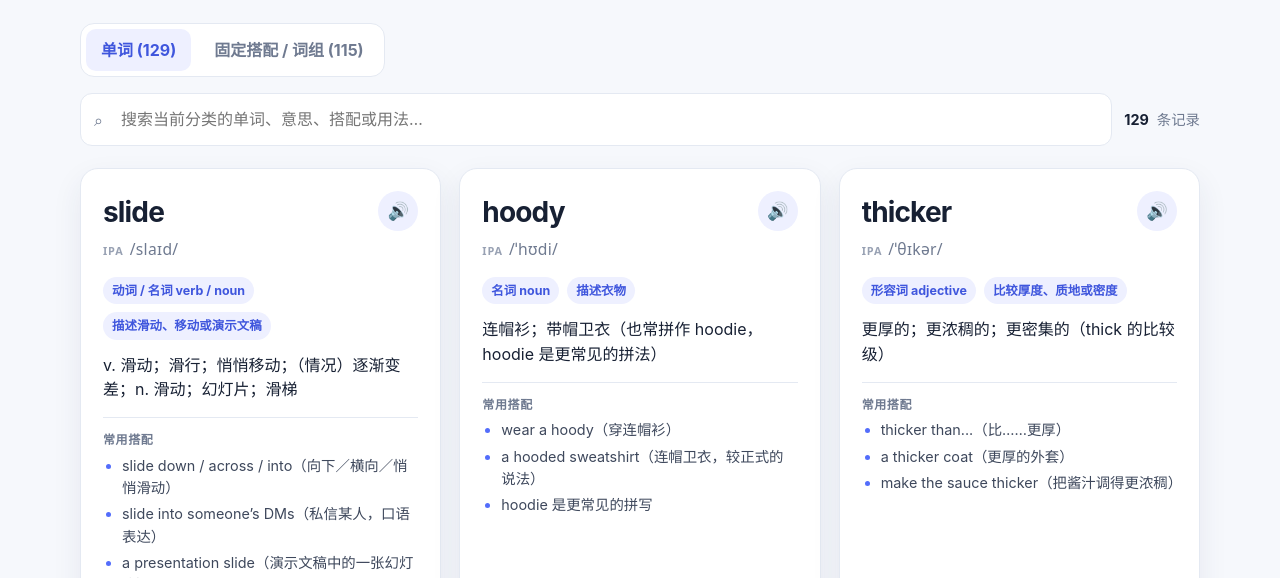
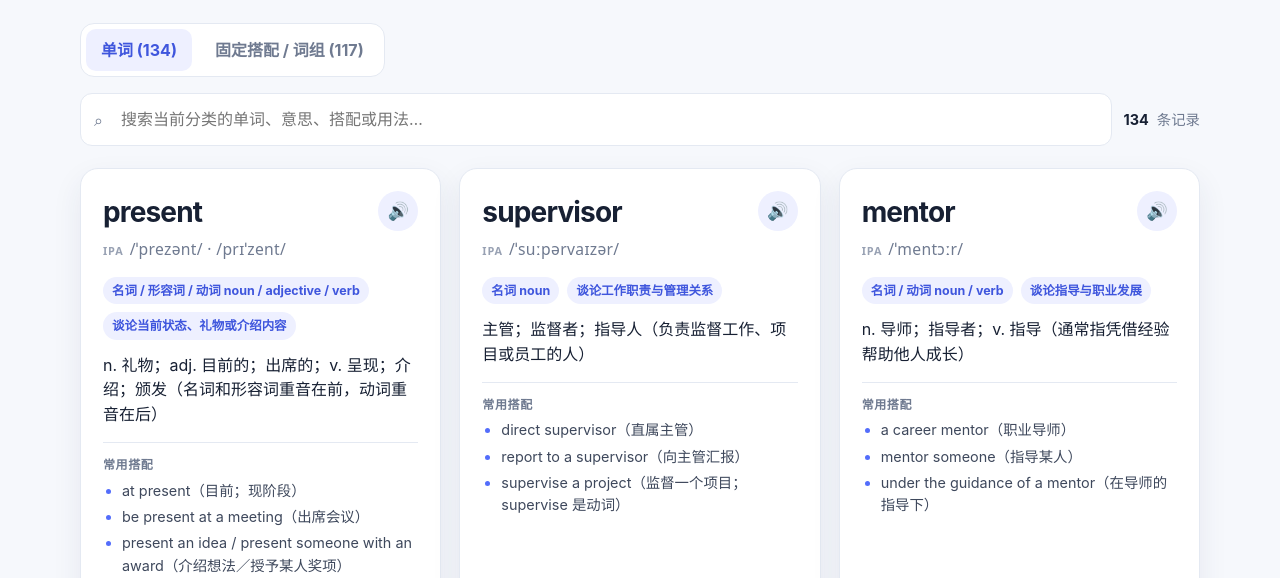
Before and after one commit to Eschngn/EnglishLearning, a plain HTML site: page speaking-notebook.html in a window 1280 px wide. Shown: the part 222-800 px from the top of the page. Drawn offline with Linux system fonts and the light colour scheme.

Commit message:
add new words

```diff
--- a/speaking-notebook.html
+++ b/speaking-notebook.html
@@ -37,6 +37,13 @@
   <script>
     // 数组按添加时间倒序排列（最新的在最前面），显示时直接按数组顺序展示。
     const words = [
+      {type:"word",word:"present",ipa:"/ˈprezənt/ · /prɪˈzent/",part:"名词 / 形容词 / 动词 noun / adjective / verb",meaning:"n. 礼物；adj. 目前的；出席的；v. 呈现；介绍；颁发（名词和形容词重音在前，动词重音在后）",scene:"谈论当前状态、礼物或介绍内容",example:"Everyone present received a small present, and Maya presented the award.",translation:"所有在场的人都收到了一份小礼物，Maya 颁发了奖项。"},
+      {type:"word",word:"supervisor",ipa:"/ˈsuːpərvaɪzər/",part:"名词 noun",meaning:"主管；监督者；指导人（负责监督工作、项目或员工的人）",scene:"谈论工作职责与管理关系",example:"My supervisor helped me set clear goals for the project.",translation:"我的主管帮我为这个项目设定了明确目标。"},
+      {type:"word",word:"mentor",ipa:"/ˈmentɔːr/",part:"名词 / 动词 noun / verb",meaning:"n. 导师；指导者；v. 指导（通常指凭借经验帮助他人成长）",scene:"谈论指导与职业发展",example:"She found a mentor who guided her through her first year at work.",translation:"她找到了一位导师，指导她度过了工作的第一年。"},
+      {type:"word",word:"approach",ipa:"/əˈproʊtʃ/",part:"名词 / 动词 noun / verb",meaning:"n. 方法；方式；接近；v. 接近；着手处理；与……接洽（名词和动词重音均在后）",scene:"讨论解决问题的方法或接近某人／某事",example:"We took a different approach to the problem and approached the client together.",translation:"我们用不同的方法处理这个问题，并一起与客户接洽。"},
+      {type:"word",word:"win-win",ipa:"/ˌwɪn ˈwɪn/",part:"形容词 adjective",meaning:"双赢的；对各方都有利的（常作定语，如 a win-win situation）",scene:"描述互利的结果或安排",example:"Compromising on the schedule was a win-win solution for both teams.",translation:"在时间安排上达成妥协，对两个团队来说都是双赢的解决方案。"},
+      {type:"phrase",word:"I'll be all set",ipa:"/aɪl bi ɔːl set/",part:"短语 expression",meaning:"我就都准备好了；到时我就没问题了（all set 表示准备就绪或所需事项已安排妥当）",scene:"表示准备完成或安排妥当",example:"Give me five more minutes, and I’ll be all set.",translation:"再给我五分钟，我就都准备好了。"},
+      {type:"phrase",word:"weak points",ipa:"/wiːk pɔɪnts/",part:"短语 noun phrase",meaning:"弱点；薄弱环节；不足之处（单数为 weak point）",scene:"分析能力、计划或论证的不足",example:"The review helped us identify the weak points in our plan.",translation:"这次评审帮助我们找出了计划中的薄弱环节。"},
       {type:"phrase",word:"pretty much",ipa:"/ˈprɪti mʌtʃ/",part:"短语 adverbial phrase",meaning:"几乎；差不多；基本上（常用于口语，表示程度很接近或大体如此）",scene:"表达近似程度或概括情况",example:"I’ve pretty much finished packing.",translation:"我差不多已经收拾完行李了。"},
       {type:"phrase",word:"for over a year now",ipa:"/fər ˈoʊvər ə jɪr naʊ/",part:"短语 time expression",meaning:"到现在已经超过一年；常与现在完成时连用，表示从过去持续到现在",scene:"描述持续至今的时间",example:"I’ve been learning English for over a year now.",translation:"到现在我学英语已经一年多了。"},
       {type:"phrase",word:"have / keep / get + noun + to oneself",ipa:"/tə wʌnˈself/",part:"句型 pattern",meaning:"have something to oneself：独自享有某物或拥有自己的时间；keep something to oneself：把某事留在心里、不告诉别人；get something to oneself：获得独自使用某物的机会。反身代词随主语变化（myself / yourself / himself 等）。",scene:"表达独自享有或保守某事",example:"I finally have some time to myself, so I can relax.",translation:"我终于有了属于自己的时间，可以放松一下。"},
@@ -284,6 +291,13 @@
     ];
     // 单词展示高频搭配，词组展示相近表达或常用句型。
     const learningNotes = {
+      "present":["at present（目前；现阶段）","be present at a meeting（出席会议）","present an idea / present someone with an award（介绍想法／授予某人奖项）"],
+      "supervisor":["direct supervisor（直属主管）","report to a supervisor（向主管汇报）","supervise a project（监督一个项目；supervise 是动词）"],
+      "mentor":["a career mentor（职业导师）","mentor someone（指导某人）","under the guidance of a mentor（在导师的指导下）"],
+      "approach":["a different approach to a problem（处理问题的不同方法）","approach someone about something（就某事与某人接洽）","as the deadline approaches（随着截止日期临近）"],
+      "win-win":["a win-win situation（双赢局面）","a win-win solution（双赢的解决方案）","find a win-win outcome（找到互利的结果）"],
+      "I'll be all set":["be all set（准备就绪；一切安排妥当）","I’m all set, thanks（我都准备好了，谢谢／我不需要了，谢谢）","That should be all I need（那些应该就是我需要的全部了）"],
+      "weak points":["identify your weak points（找出自己的弱点）","work on a weak point（改进一个薄弱环节）","weaknesses（弱点；不足，常用复数）"],
       "pretty much":["pretty much the same（几乎一样）","pretty much everyone（几乎所有人）","That’s pretty much it（大致就是这样）"],
       "for over a year now":["I’ve lived here for over a year now（我到现在住在这里一年多了）","for + 时间段：表示持续多久","常与现在完成时或现在完成进行时连用"],
       "have / keep / get + noun + to oneself":["have time to oneself（有属于自己的时间）","keep a secret to oneself（把秘密留在心里）","The whole room to myself（整个房间都由我独自使用）"],
```
